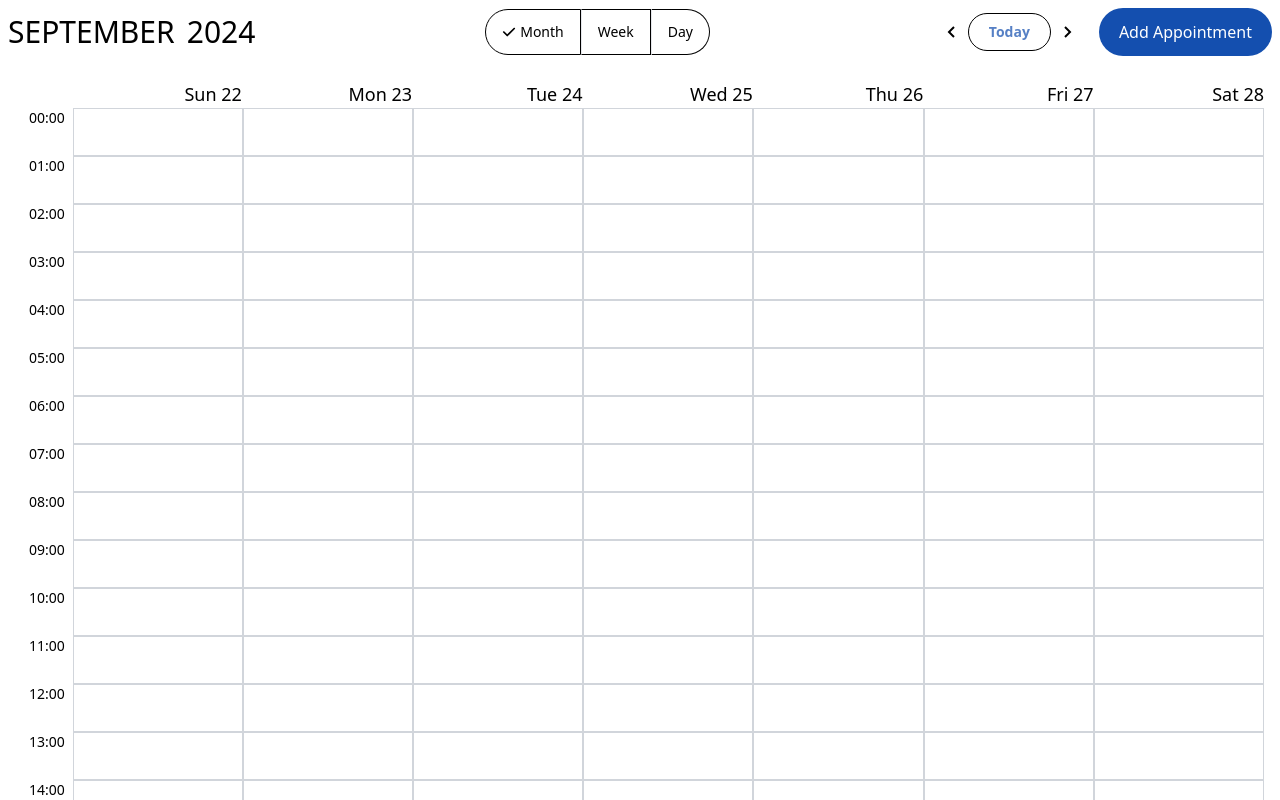
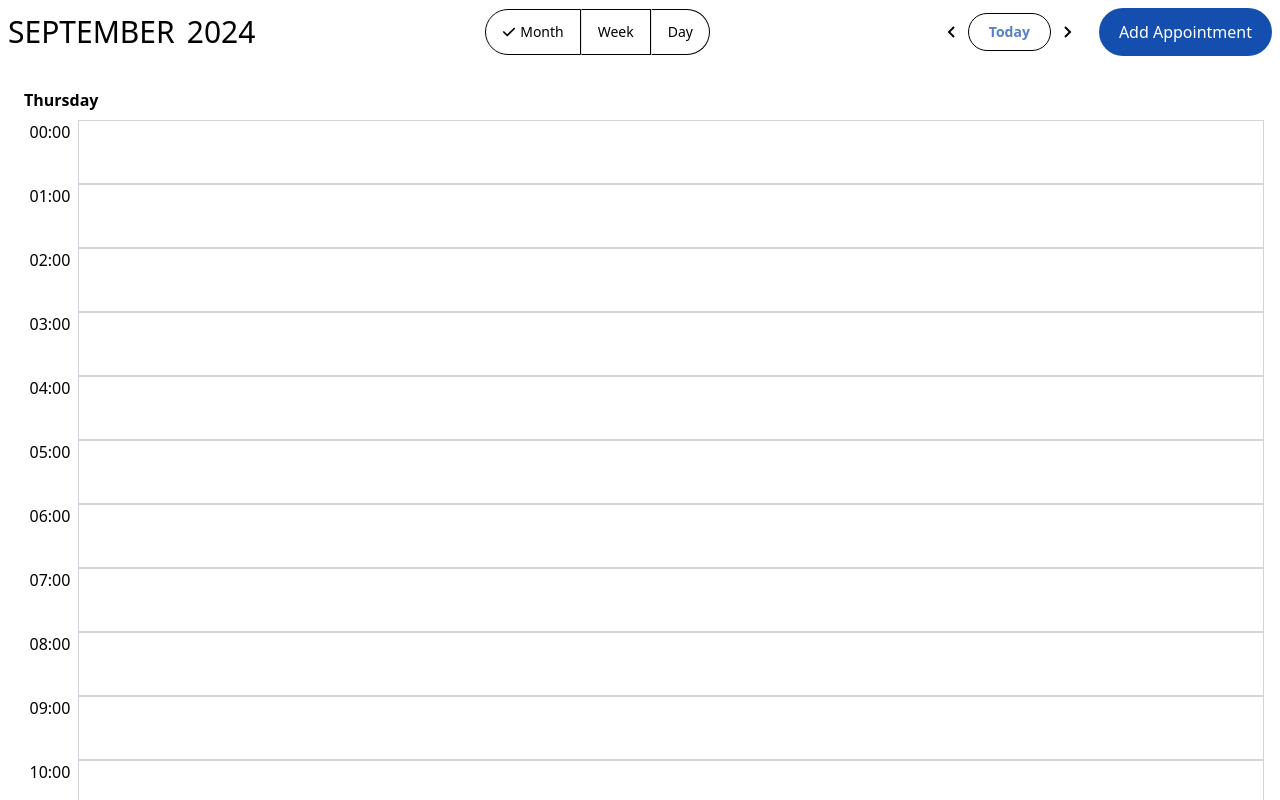
Before and after one commit to Herik25/calendar-app, a React (Vite) app: page / in a window 1280 px wide. Shown: the top 800 px of the page. Built offline with nearby package versions, Linux system fonts and the light colour scheme.

Commit message:
day body is done

```diff
--- a/src/App.jsx
+++ b/src/App.jsx
@@ -2,13 +2,15 @@ import React from "react";
 import Header from "./Components/Header";
 import MonthBody from "./Components/MonthBody";
 import WeekBody from "./Components/WeekBody";
+import DayBody from "./Components/DayBody";
 
 function App() {
   return (
     <div className=" font-sans">
       <Header />
       {/* <MonthBody /> */}
-      <WeekBody />
+      {/* <WeekBody /> */}
+      <DayBody />
     </div>
   );
 }
--- /dev/null
+++ b/src/Components/DayBody/index.jsx
@@ -0,0 +1,60 @@
+import React from "react";
+
+// Helper function to generate time slots from 00:00 to 23:00
+const generateTimeSlots = () =>
+  [...Array(24).keys()].map((hour) =>
+    hour < 10 ? `0${hour}:00` : `${hour}:00`
+  );
+
+function DayBody() {
+  const daysOfWeek = [
+    "Sunday",
+    "Monday",
+    "Tuesday",
+    "Wednesday",
+    "Thursday",
+    "Friday",
+    "Saturday",
+  ];
+  const date = new Date();
+  // Time slots from 00:00 to 23:00
+  const timeSlots = generateTimeSlots();
+  const currentDay = daysOfWeek[date.getDay()]; // Get the current day
+
+  return (
+    <div className="p-4">
+      {/* Day Header */}
+      <div className=" font-bold text-base m-2">{currentDay}</div>
+
+      {/* Day Grid (24 rows for time slots) */}
+      <div className="grid grid-cols-[0.5fr_9.5fr] ">
+        {/* First Column for Time Slots */}
+        <div className="flex flex-col">
+          {timeSlots.map((time, index) => (
+            <div key={index} className="h-16 flex items-start justify-end px-2">
+              {time}
+            </div>
+          ))}
+        </div>
+
+        {/* Second Column for Appointments */}
+        <div className="flex flex-col">
+          {timeSlots.map((_, index) => (
+            <div
+              key={index}
+              className="min-h-16 flex flex-col gap-1 items-center p-2 border border-gray-300"
+            >
+              {/* TODO: Dynamic Data from BackEnd */}
+              {/* <div className=" bg-pink-300 text-sm py-1 px-2 rounded-md font-semibold w-full">
+                something
+              </div> */}
+              {/* TODO : when this section expands the time height is still 16 */}
+            </div>
+          ))}
+        </div>
+      </div>
+    </div>
+  );
+}
+
+export default DayBody;
```
